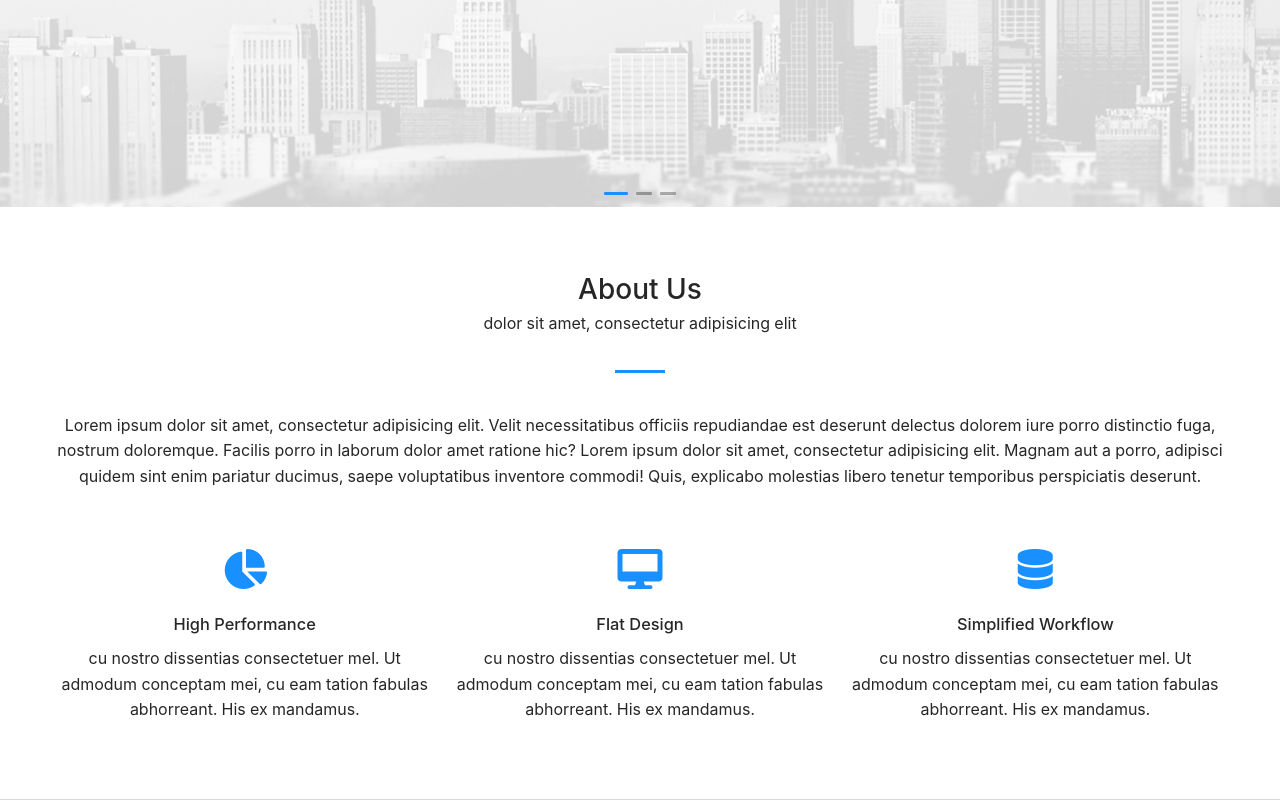
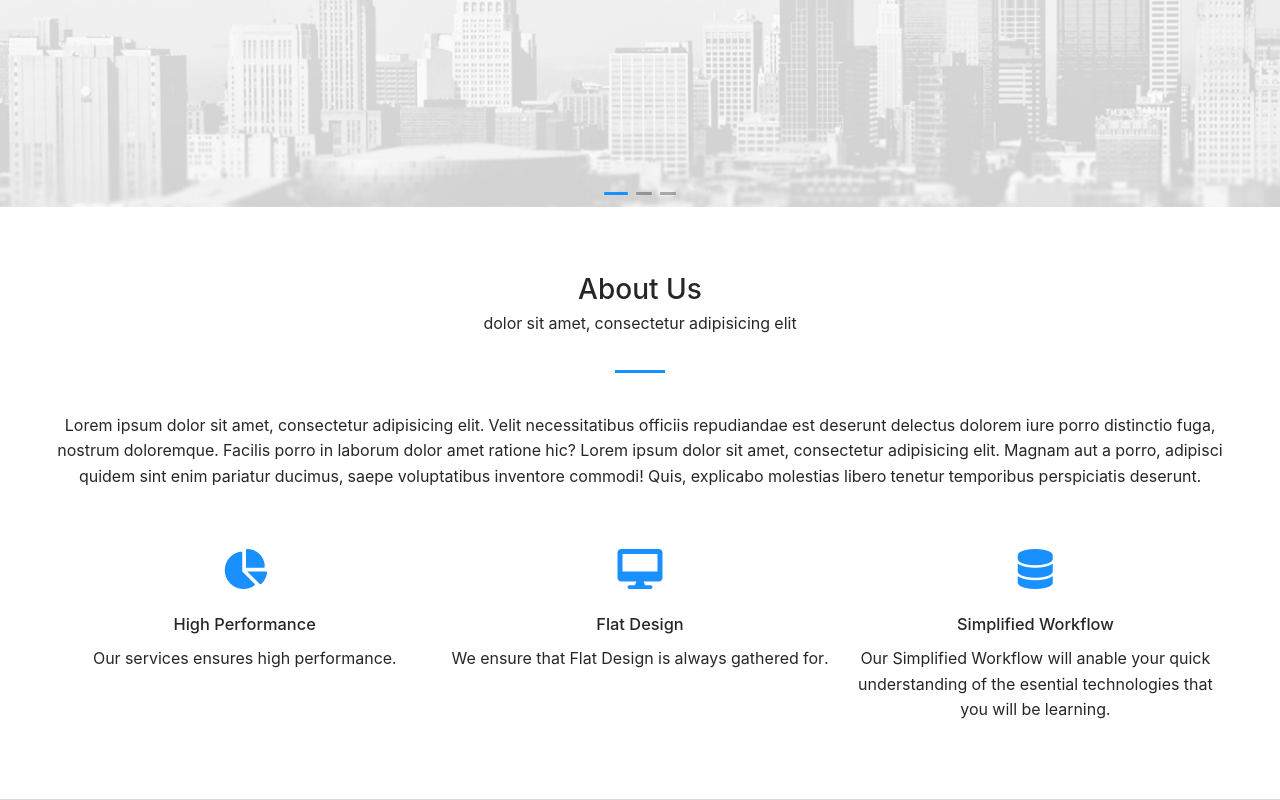
Before and after one commit to ezralangat98/Rail-System-React-Ant-Design, a React (Create React App) app: page / in a window 1280 px wide. Shown: the part 593-1393 px from the top of the page. Built offline with nearby package versions, Linux system fonts and the light colour scheme.

Commit message:
About us V1..

```diff
--- a/src/Components/Home/About.jsx
+++ b/src/Components/Home/About.jsx
@@ -7,19 +7,19 @@ const items = [
     key: '1',
     icon: <i className="fas fa-chart-pie"></i>,
     title: 'High Performance',
-    content: 'cu nostro dissentias consectetuer mel. Ut admodum conceptam mei, cu eam tation fabulas abhorreant. His ex mandamus.',
+    content: 'Our services ensures high performance.',
   },
   {
     key: '2',
     icon: <i className="fas fa-desktop"></i>,
     title: 'Flat Design',
-    content: 'cu nostro dissentias consectetuer mel. Ut admodum conceptam mei, cu eam tation fabulas abhorreant. His ex mandamus.',
+    content: 'We ensure that Flat Design is always gathered for.',
   },
   {
     key: '3',
     icon: <i className="fas fa-database"></i>,
     title: 'Simplified Workflow',
-    content: 'cu nostro dissentias consectetuer mel. Ut admodum conceptam mei, cu eam tation fabulas abhorreant. His ex mandamus.',
+    content: 'Our Simplified Workflow will anable your quick understanding of the esential technologies that you will be learning.',
   },
 ]
 
```
